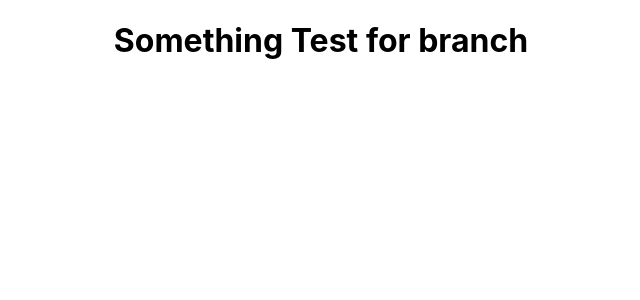
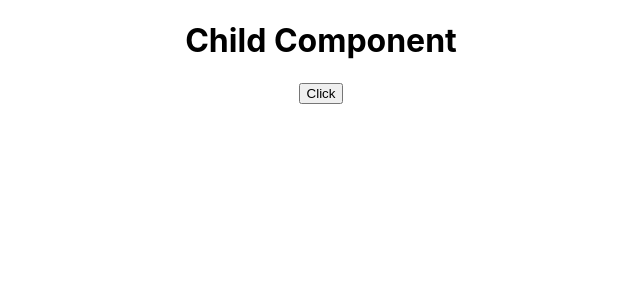
Before and after one commit to Jubair70/pracode, a React (Create React App) app: page / in a window 1280 px wide. Shown: the top 300 px of the page, without its empty margins (319-959 px from the left). Built offline with nearby package versions, Linux system fonts and the light colour scheme; the HTML template or start-up script is replaced by a standard one.

Commit message:
Call child method from parent in React

```diff
--- a/src/App.js
+++ b/src/App.js
@@ -1,9 +1,15 @@
+import { useRef } from 'react';
 import './App.css';
+import Child from './component/Child';
 
 function App() {
+  const childRef = useRef();
   return (
     <div className='App'>
-        <h1>Something Test for branch</h1>
+      <Child ref={childRef}/>
+      <button onClick={()=>{
+        childRef.current.getALert()
+      }}> Click </button>
     </div>
   )
 }
--- /dev/null
+++ b/src/component/Child.jsx
@@ -0,0 +1,16 @@
+import { forwardRef, useImperativeHandle } from "react";
+
+
+const Child = forwardRef((props,ref) =>{
+    useImperativeHandle(ref,()=>({
+        getALert(){
+            alert("good day to u");
+        }
+
+    }))
+    return (
+        <h1>Child Component</h1>
+    )
+})
+
+export default Child;
```
